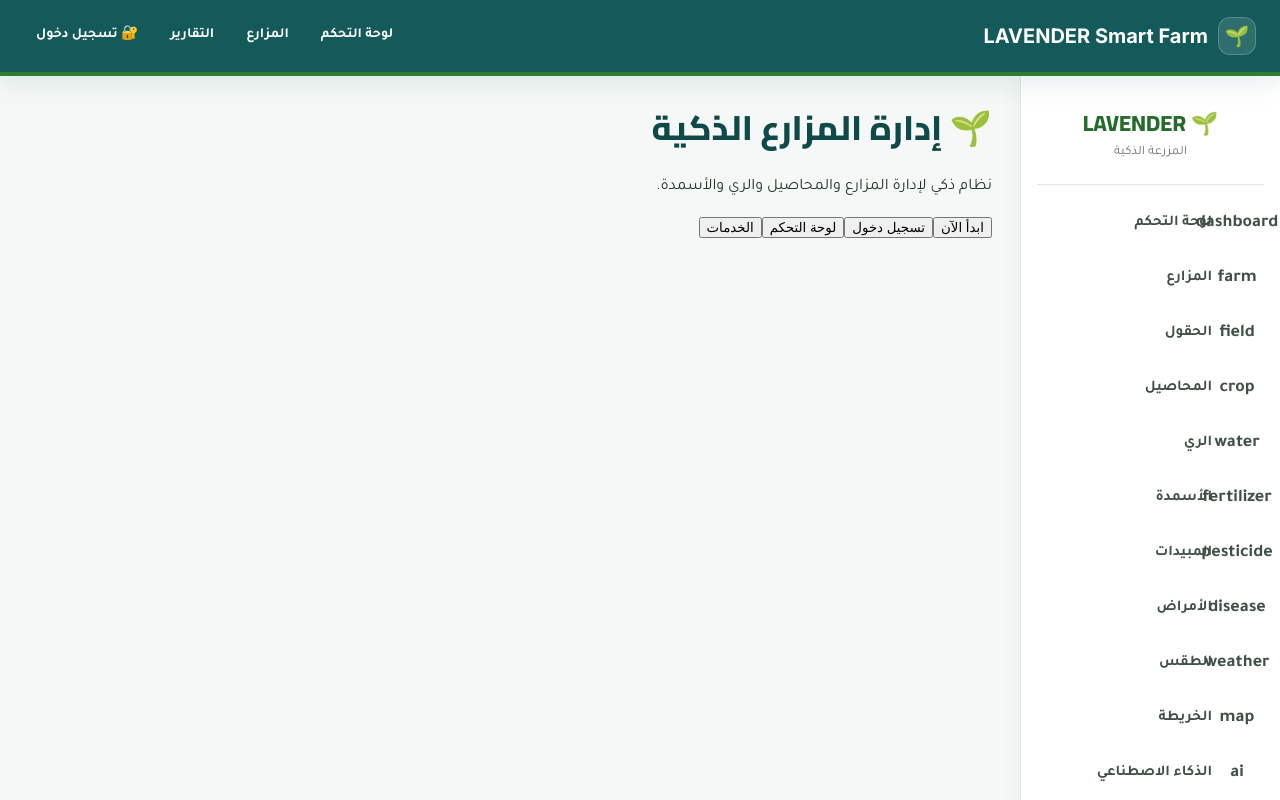
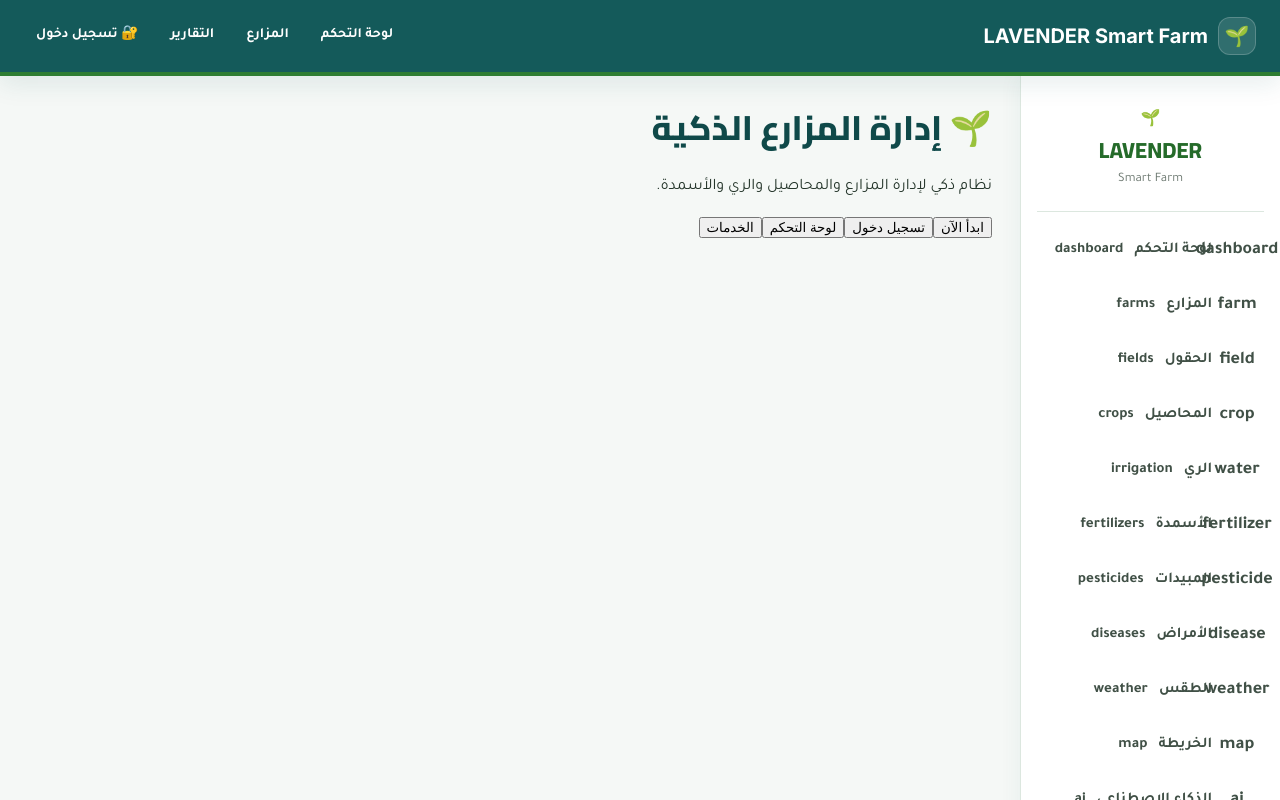
Before and after one commit to hasan776643tt-ops/LAVENDER, a React (Vite) app: page / in a window 1280 px wide. Shown: the top 800 px of the page. Built offline with nearby package versions, Linux system fonts and the light colour scheme.

Commit message:
Update Sidebar.jsx

```diff
--- a/src/components/Sidebar.jsx
+++ b/src/components/Sidebar.jsx
@@ -8,6 +8,7 @@ import { useSettings } from "../context/SettingsContext.jsx";
 
 
 export default function Sidebar() {
+
   const { settings } = useSettings();
 
   const language =
@@ -15,23 +16,39 @@ export default function Sidebar() {
 
 
   return (
+
     <aside
       className="sidebar"
       aria-label="القائمة الرئيسية"
     >
+
       <div className="sidebar-brand">
-        <h2>🌱 LAVENDER</h2>
 
-        <p>المزرعة الذكية</p>
+        <div className="sidebar-logo">
+          🌱
+        </div>
+
+        <h2>
+          LAVENDER
+        </h2>
+
+        <p>
+          Smart Farm
+        </p>
+
       </div>
 
 
       <nav aria-label="التنقل الرئيسي">
-        <ul>
+
+        <ul className="sidebar-grid">
+
           {menuConfig
             .filter((item) => item.enabled)
             .map((item) => (
+
               <li key={item.id}>
+
                 <NavLink
                   to={item.path}
                   className={({ isActive }) =>
@@ -43,26 +60,47 @@ export default function Sidebar() {
                     item.path === "/dashboard"
                   }
                 >
+
                   {item.icon && (
+
                     <span
                       className="sidebar-icon"
                       aria-hidden="true"
                     >
                       {item.icon}
                     </span>
+
                   )}
 
-                  <span>
+
+                  <span className="sidebar-arabic">
+
                     {translate(
                       item.titleKey,
                       language
                     )}
+
                   </span>
+
+
+                  <span className="sidebar-english">
+
+                    {item.id}
+
+                  </span>
+
                 </NavLink>
+
               </li>
+
             ))}
+
         </ul>
+
       </nav>
+
     </aside>
+
   );
+
 }
```
